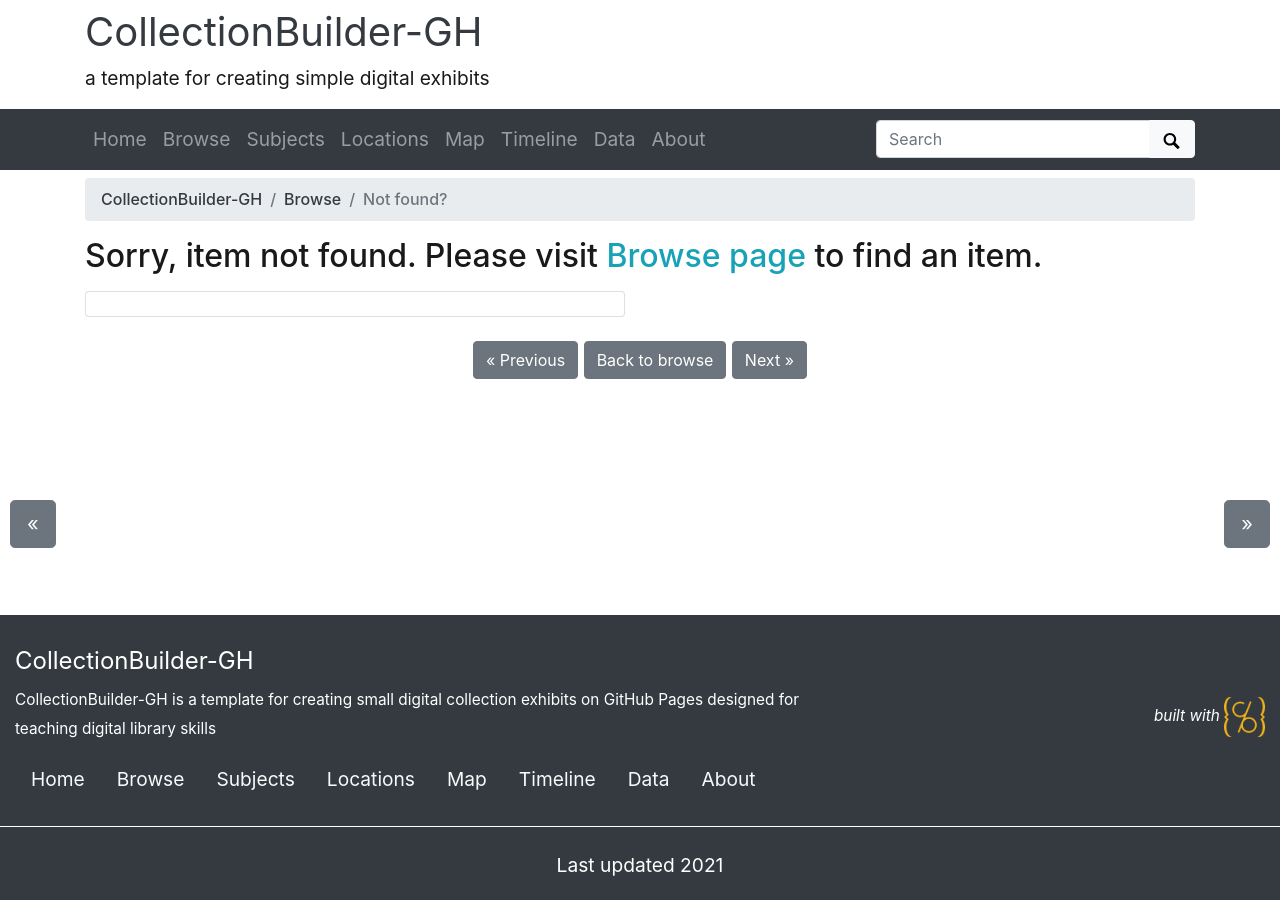
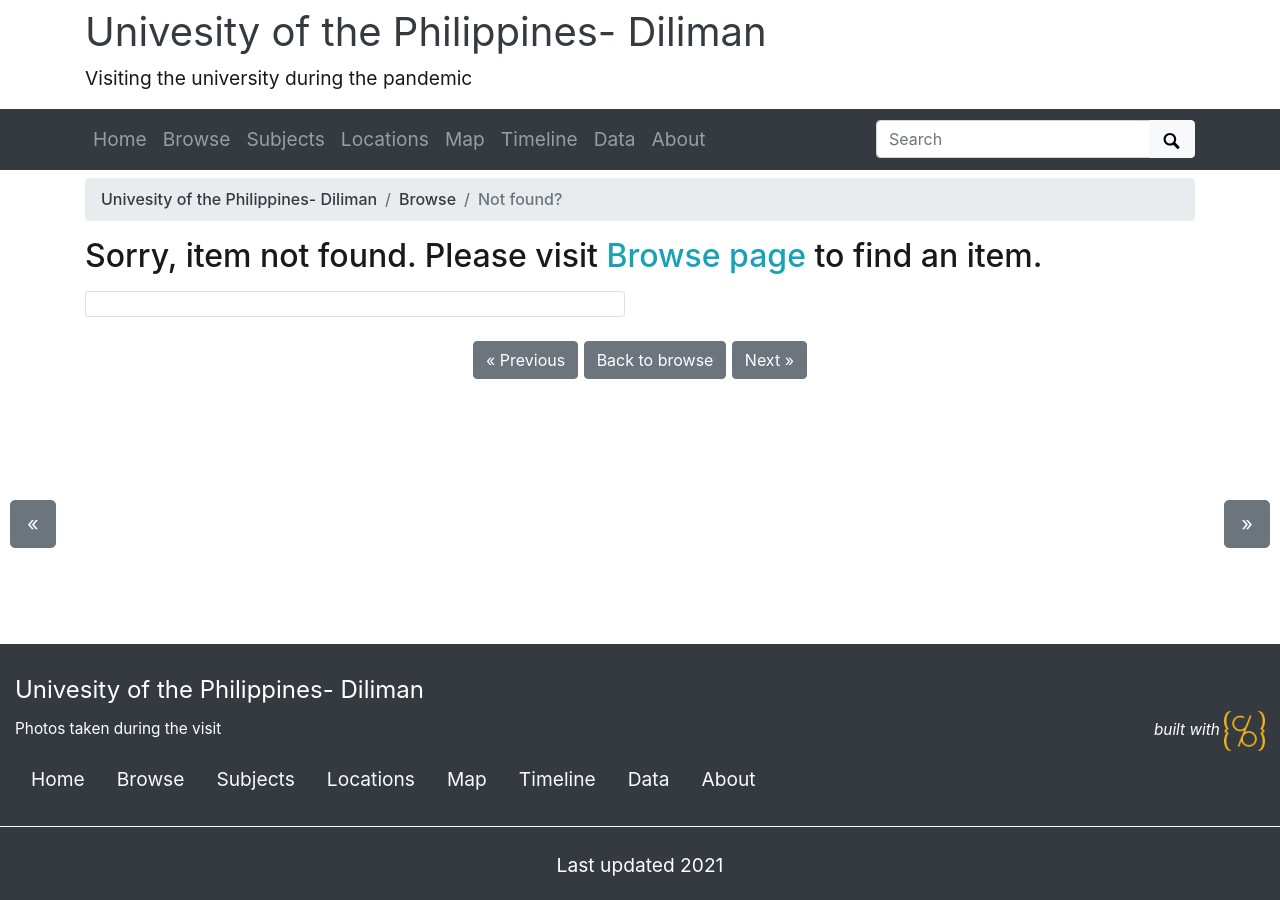
Before and after one commit to ccmedina1105/mydigitallib, a Jekyll site: the page built from pages/item.md, in a window 1280 px wide. Built offline with Jekyll 4.4.1, drawn with Linux system fonts in a browser that asks for light colours.

Commit message:
Update _config.yml

```diff
--- a/_config.yml
+++ b/_config.yml
@@ -20,14 +20,13 @@
 # SITE SETTINGS
 #
 # title of site appears in banner
-title: CollectionBuilder-GH
+title: Univesity of the Philippines- Diliman
 # tagline, a short phrase that will appear throughout the site in the top banner
-tagline: a template for creating simple digital exhibits
+tagline: Visiting the university during the pandemic
 # description appears in meta tags and other locations
 # this description might appear in search result lists, keep around 160 characters max
-description: "CollectionBuilder-GH is a template for creating small digital collection exhibits on GitHub Pages designed for teaching digital library skills"
-# creator of the digital collection, to appear in meta tags; we typically use our GitHub usernames but feel free to just use your name
-author: CollectionBuilder
+description: Photos taken during the visit
+author: San Lo Peeps
 
 ##########
 # COLLECTION SETTINGS
```
